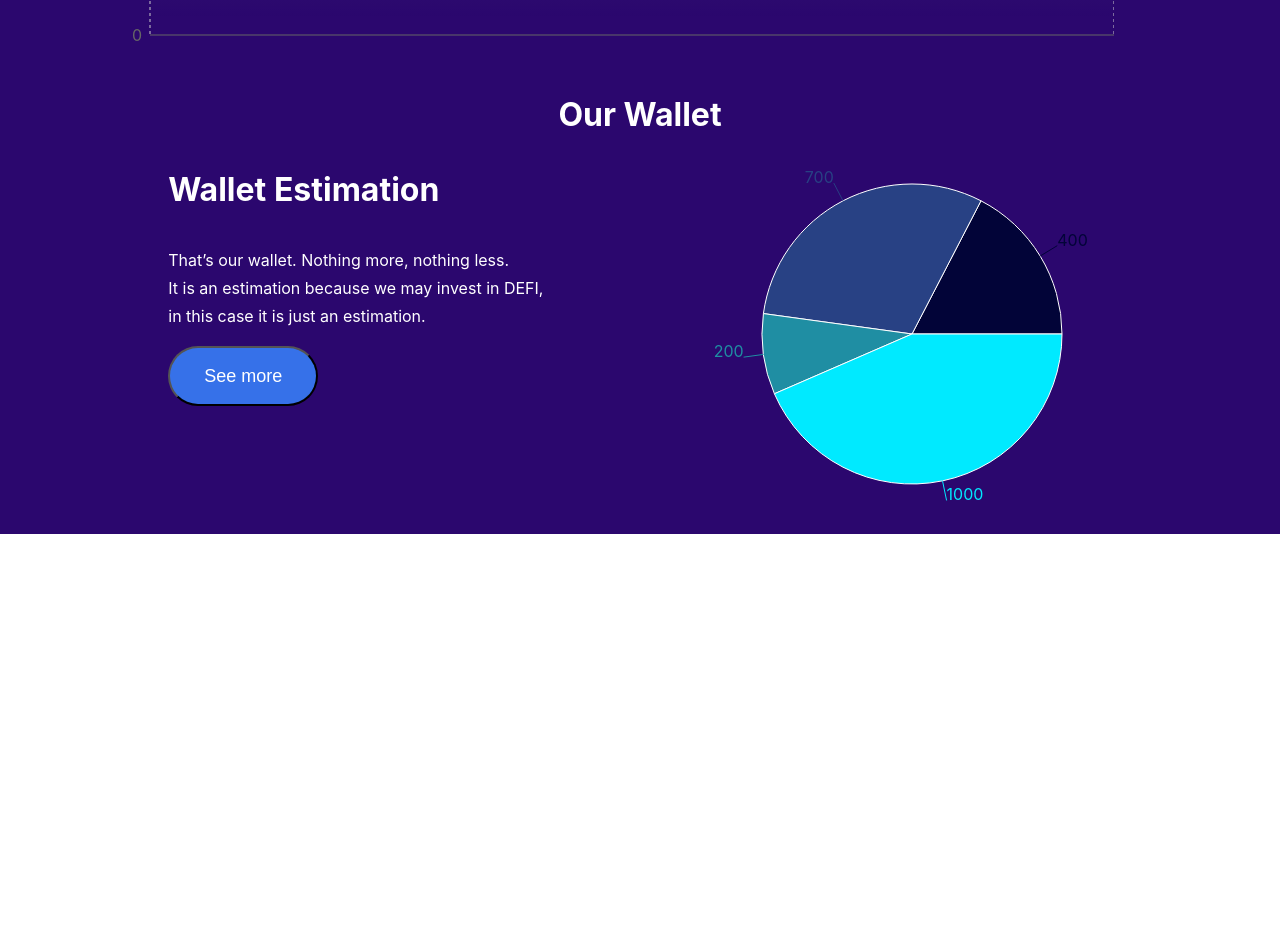
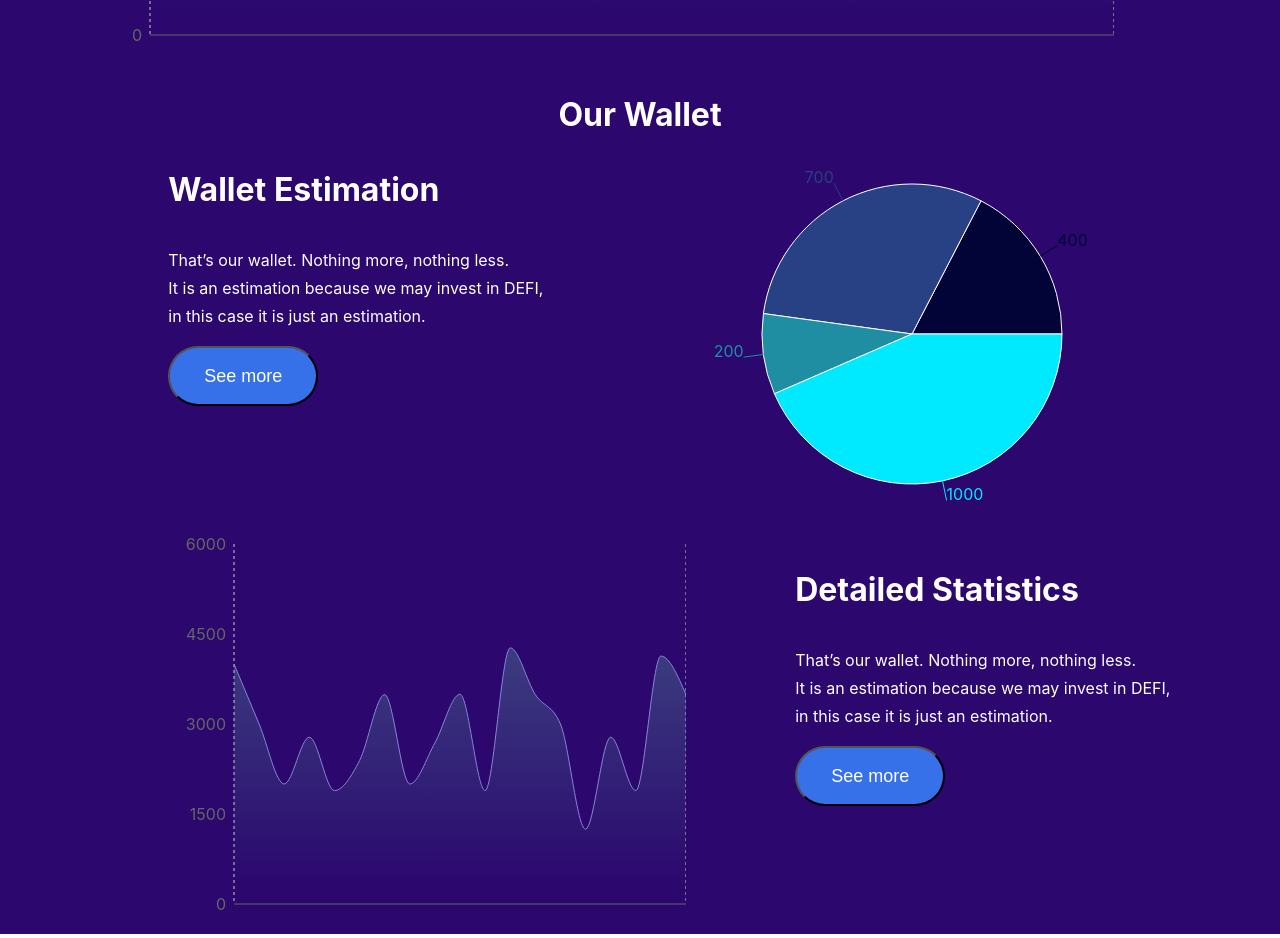
Before and after one commit to TugdualDek/IsepBee-v2, a React (Create React App) app: page / in a window 1280 px wide. Shown: the part 1640-2578 px from the top of the page. Before the commit the page ends 2178 px from the top, so only its background shows below. Built offline with nearby package versions, Linux system fonts and the light colour scheme.

Commit message:
wallet update

```diff
--- /dev/null
+++ b/src/components/chartstatistique.js
@@ -0,0 +1,183 @@
+import React, { useEffect, useRef } from "react";
+import {
+  LineChart,
+  Line,
+  XAxis,
+  YAxis,
+  CartesianGrid,
+  Tooltip,
+  Legend,
+  Brush,
+  AreaChart,
+  Area,
+  ResponsiveContainer,
+} from "recharts";
+import "../style/wallet.css";
+
+const CustomTooltip = ({ active, payload, label }) => {
+  if (active && payload && payload.length) {
+    return (
+      <div className="custom-tooltip">
+        <p className="label">
+          {`Date : ${label}`}
+          <br />
+          {`Price : ${payload[0].value} $`}
+        </p>
+      </div>
+    );
+  }
+
+  return null;
+};
+
+const data = [
+  {
+    name: "01 Avril",
+    uv: 4000,
+    pv: 2400,
+    amt: 2400,
+  },
+  {
+    name: "05 Avril",
+    uv: 3000,
+    pv: 1398,
+    amt: 2210,
+  },
+  {
+    name: "10 Avril",
+    uv: 2000,
+    pv: 9800,
+    amt: 2290,
+  },
+  {
+    name: "15 Avril",
+    uv: 2780,
+    pv: 3908,
+    amt: 2000,
+  },
+  {
+    name: "20 Avril",
+    uv: 1890,
+    pv: 4800,
+    amt: 2181,
+  },
+  {
+    name: "25 Avril",
+    uv: 2390,
+    pv: 3800,
+    amt: 2500,
+  },
+  {
+    name: "30 Avril",
+    uv: 3490,
+    pv: 4300,
+    amt: 2100,
+  },
+  {
+    name: "05 Mai",
+    uv: 2000,
+    pv: 1398,
+    amt: 2210,
+  },
+  {
+    name: "10 Mai",
+    uv: 2685,
+    pv: 9800,
+    amt: 2290,
+  },
+  {
+    name: "15 Mai",
+    uv: 3496,
+    pv: 3908,
+    amt: 2000,
+  },
+  {
+    name: "20 Mai",
+    uv: 1890,
+    pv: 4800,
+    amt: 2181,
+  },
+  {
+    name: "25 Mai",
+    uv: 4268,
+    pv: 3800,
+    amt: 2500,
+  },
+  {
+    name: "30 Mai",
+    uv: 3490,
+    pv: 4300,
+    amt: 2100,
+  },
+  {
+    name: "05 Juin",
+    uv: 3000,
+    pv: 1398,
+    amt: 2210,
+  },
+  {
+    name: "10 Juin",
+    uv: 1247,
+    pv: 9800,
+    amt: 2290,
+  },
+  {
+    name: "15 Juin",
+    uv: 2780,
+    pv: 3908,
+    amt: 2000,
+  },
+  {
+    name: "20 Juin",
+    uv: 1890,
+    pv: 4800,
+    amt: 2181,
+  },
+  {
+    name: "25 Juin",
+    uv: 4132,
+    pv: 3800,
+    amt: 2500,
+  },
+  {
+    name: "30 Juin",
+    uv: 3490,
+    pv: 4300,
+    amt: 2100,
+  },
+];
+
+export default function App() {
+  return (
+    <div className="chartStatistique">
+      <ResponsiveContainer>
+        <AreaChart
+          data={data}
+          margin={{
+            top: 10,
+            right: 0,
+            left: 0,
+            bottom: 0,
+          }}
+        >
+          <defs>
+            <linearGradient id="colorUv" x1="0" y1="0" x2="0" y2="1">
+              <stop offset="5%" stopColor="#6EDCB5" stopOpacity={0.4} />
+              <stop offset="95%" stopColor="#6EDCB5" stopOpacity={0} />
+            </linearGradient>
+          </defs>
+          <CartesianGrid horizontal={false} strokeDasharray="3 3" />
+          <XAxis dataKey="name" tickLine={false} tick={false} />
+          <YAxis axisLine={false} tickLine={false} />
+          <Tooltip content={<CustomTooltip />} />
+          <Area
+            type="monotone"
+            dataKey="uv"
+            stroke="#8884d8"
+            fill="url(#colorUv)"
+          />
+        </AreaChart>
+      </ResponsiveContainer>
+    </div>
+  );
+}
--- a/src/components/performance.js
+++ b/src/components/performance.js
@@ -1,5 +1,5 @@
 import React from "react";
-import Chart from "./chart.js";
+import Chart from "./chartperformance.js";
 import "../style/performance.css";
 
 function Performance() {
--- /dev/null
+++ b/src/components/statistique.js
@@ -0,0 +1,42 @@
+import "../style/wallet.css";
+import React, { useState } from "react";
+import Popup from "./popup.js";
+
+function Statistique() {
+    const [isOpen, setOpen] = useState(false);
+    function togglePopup() {
+      setOpen(!isOpen);
+    }
+    return (
+        <div>
+        <p className="statsTitle">Detailed Statistics</p>
+        <p className="statsetText">
+            That’s our wallet. Nothing more, nothing less. <br /> It is an
+            estimation because we may invest in DEFI, <br /> in this case it is just
+            an estimation.
+        </p>
+        <div className="buttonEstimation">
+        <button className="buttonWallet" onClick={togglePopup}>
+          See more
+        </button>
+        {isOpen && (
+          <Popup
+            content={
+              <>
+                <b>Design your Popup</b>
+                <p style={{ color: "black" }}>
+                  Our past performances don’t reflect our future performances.
+                  We never know how the market can go, investing may leads to
+                  loss of money
+                </p>
+              </>
+            }
+            handleClose={togglePopup}
+          />
+        )}
+      </div>
+        </div>
+    );
+};
+
+export default Statistique;
--- a/src/components/wallet.js
+++ b/src/components/wallet.js
@@ -1,6 +1,8 @@
 import React from "react";
 import Piechart from "./piechart.js";
 import Estimation from "./estimation.js";
+import Chart from "./chartstatistique.js";
+import Statistique from "./statistique.js";
 import "../style/wallet.css";
 
 function Wallet() {
@@ -10,6 +12,8 @@ function Wallet() {
       <div className="walletComponent">
         <Estimation />
         <Piechart />
+        <Chart />
+        <Statistique />
       </div>
     </div>
   );
--- a/src/style/wallet.css
+++ b/src/style/wallet.css
@@ -16,6 +16,7 @@
   display: flex;
   flex-wrap: wrap;
   justify-content: space-evenly;
+  flex-direction: row;
 }
 
 .estimationTitle {
@@ -92,6 +93,27 @@
   font-size: 20px;
 }
 
+.chartStatistique {
+  width: 40%;
+  height: 400px;
+  margin-left: 5%;
+}
+
+.statsetText {
+  color: white;
+  text-align: justify;
+  font-size: 16px;
+  line-height: 28px;
+}
+
+.statsTitle {
+  color: white;
+  text-align: justify;
+  font-size: 32px;
+  line-height: 48px;
+  font-weight: bold;
+}
+
 @media screen and (max-width: 750px) {
   .estimationText,
   .estimationTitle {
```
Also changed, not shown: src/components/chartperformance.js (renamed from src/components/chart.js).
